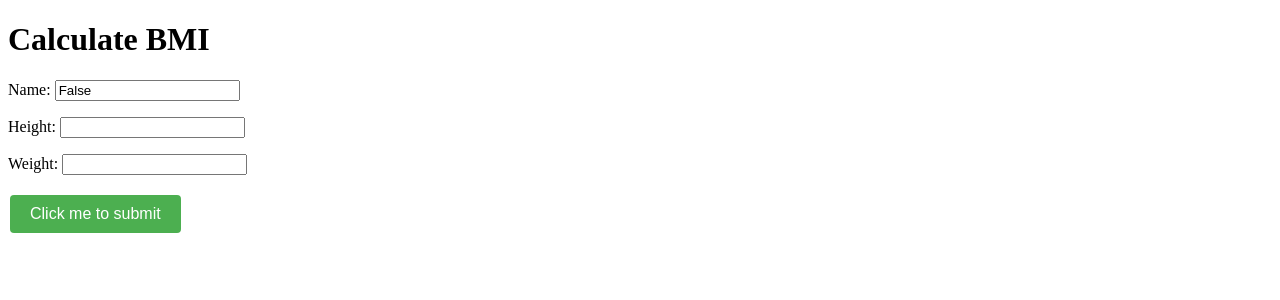
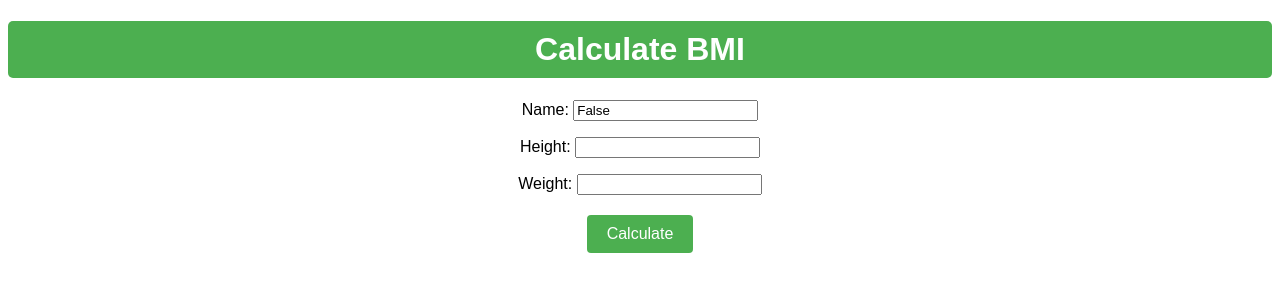
Before and after one commit to Wildchayote/Django_BMI_Xchange, a Django app: page /bmi/calculate/ in a window 1280 px wide. Shown: the top 300 px of the page. Run offline with Django 3.2, Linux system fonts and the light colour scheme.

Commit message:
Update calculate_bmi.html

```diff
--- a/templates/calculate_bmi.html
+++ b/templates/calculate_bmi.html
@@ -3,7 +3,19 @@
 <head>
     <meta charset="UTF-8">
     <meta name="viewport" content="width=device-width, initial-scale=1.0">
-    <title>Your HTML Page</title>
+    <title>Calculate BMI</title>
+    <style>
+        body {
+            font-family: Arial, sans-serif;
+            text-align: center;
+        }
+        h1 {
+            background-color: #4CAF50;
+            color: white;
+            padding: 10px;
+            border-radius: 5px;
+        }
+    </style>
 
     <style>
         /* Add your CSS styles for the button here */
@@ -26,7 +38,7 @@
   <h1>Calculate BMI</h1>
   <form method="post">{% csrf_token %}
   {{ form.as_p }}
-  <button class="styled-button" type="submit">Click me to submit</button>
+  <button class="styled-button" type="submit">Calculate</button>
 <!--   <p><input type="submit" value="Calculate"><a href='../'>Cancel</a></p> -->
   </form>
 
```
